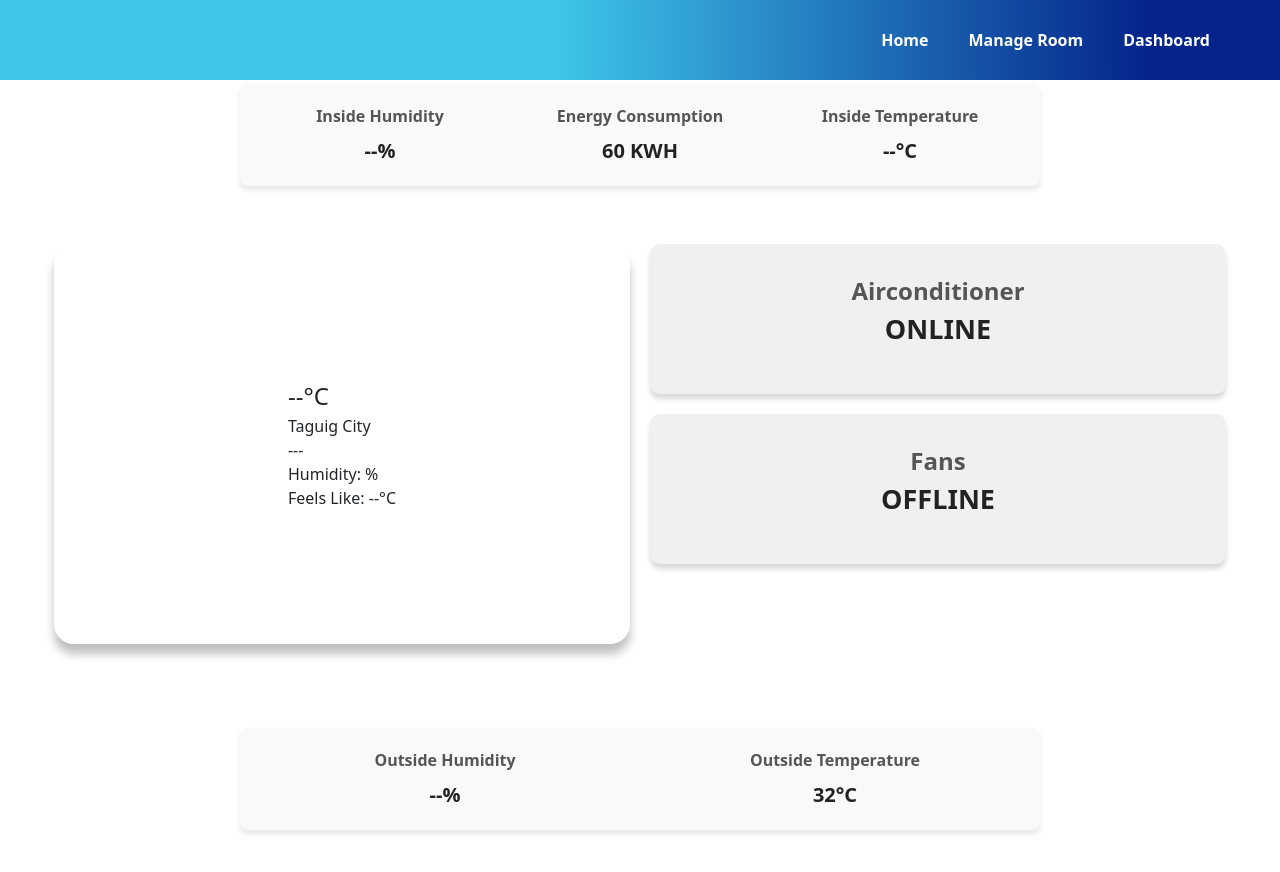
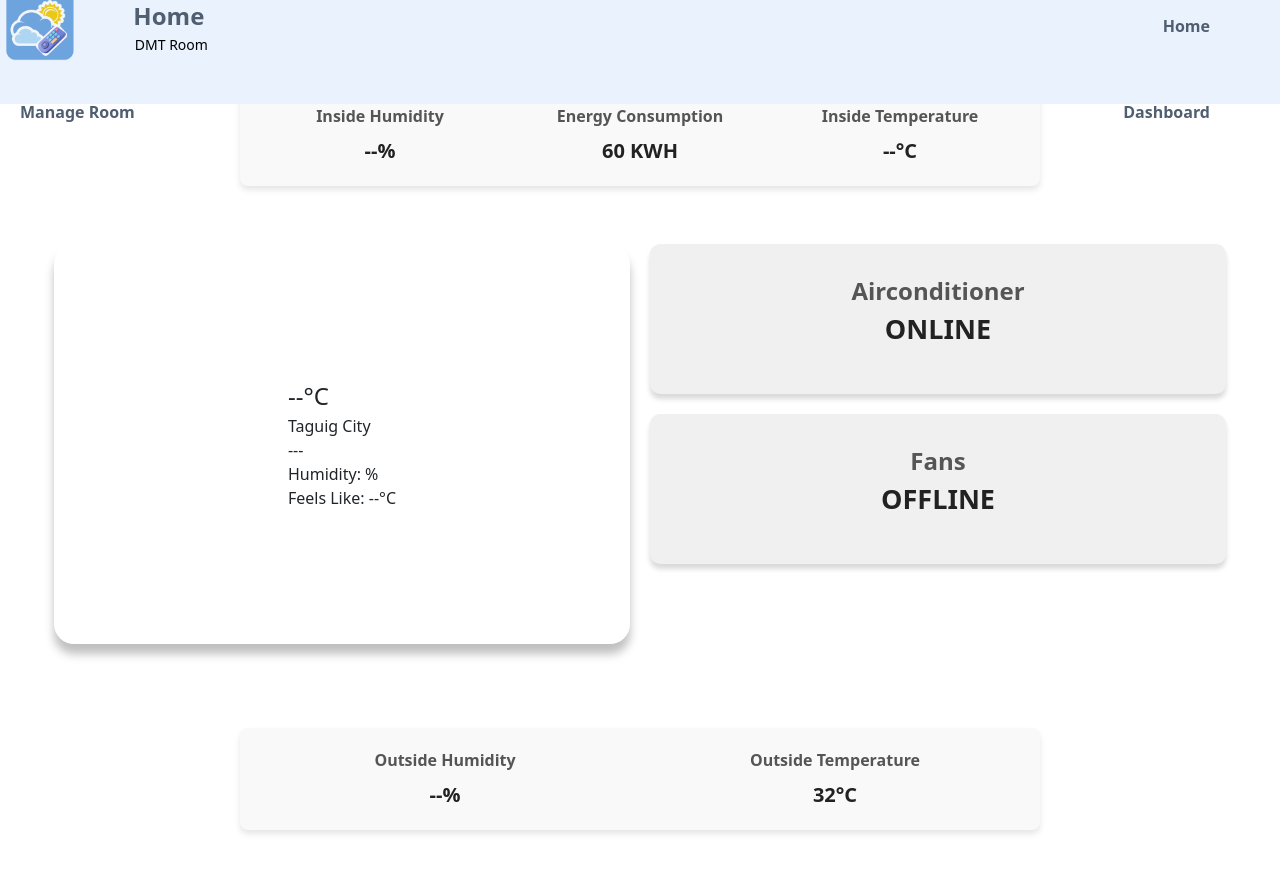
Before and after one commit to MaryAngeleen16/OptiCoolWeb, a React (Create React App) app in the folder frontend/: page /home in a window 1280 px wide. Shown: the top 872 px of the page. Built offline with nearby package versions, Linux system fonts and the light colour scheme; no server answers.

Commit message:
updated header

```diff
--- a/frontend/src/App.js
+++ b/frontend/src/App.js
@@ -10,7 +10,6 @@ function App() {
   return (
     <Router>
       <Routes>
-        {/* Redirect from "/" to "/home" */}
         <Route path="/" element={<Navigate to="/home" replace />} />
         <Route path="/home" element={<Home />} />
         <Route path="/manageRoom" element={<ManageRoom />} />
--- a/frontend/src/Components/Layouts/Header.css
+++ b/frontend/src/Components/Layouts/Header.css
@@ -2,20 +2,18 @@
 .headercustom {
     position: absolute;
     width: 100%;
-    height: 10%;
+    height: 13%;
     left: 0;
     top: 0;
-    background: linear-gradient(89.62deg, #3EC5E9 43.54%, #04238B 90%);
+    background: #eaf2fd;
     display: flex;
     justify-content: right;
     align-items: center;
     padding-right: 50px;
   }
 
-
-
   .navbar a {
-    color: white;
+    color: #4f5e70;
     text-align: center;
     padding: 14px 20px;
     text-decoration: none;
@@ -23,9 +21,41 @@
   }
 
   .navbar a:hover {
-    background-color: #ddd;
+    background-color: #ffffff;
     color: black;
   }
+
+
+  .logo {
+    width: 80px; /* Set the desired width */
+    height: 80px; /* Maintain aspect ratio */
+    margin-right: 15px;
+    margin-top: 20px;
+    margin-bottom: 20px;
+    border-radius: 20%;
+  }
+
+  .logo-container {
+    display: flex;
+    flex-direction: column;
+    align-items: center; /* Centers the text horizontally */
+    justify-content: center; /* Centers the text vertically */
+    text-align: center;
+}
+
+.logo-title {
+    font-size: 24px;
+    font-weight: bold;
+    margin-right: 900px;
+    color: #4f5e70;
+}
+
+.logo-subtitle {
+    font-size: 14px;
+    margin-right: 895px;
+    color: rgb(0, 0, 0);
+}
+
 
   /* Responsive navbar: stack links vertically on small screens */
   @media (max-width: 768px) {
--- a/frontend/src/Components/Layouts/Header.js
+++ b/frontend/src/Components/Layouts/Header.js
@@ -1,16 +1,22 @@
-import React from 'react';
-import './Header.css';  // Your custom CSS file
-import ManageRoom from '../../ManageRoom';
-import { BrowserRouter as Router, Route, Switch } from 'react-router-dom';
+import React from "react";
+import "./Header.css";
+import ManageRoom from "../../ManageRoom";
+import { BrowserRouter as Router, Route, Switch } from "react-router-dom";
+
 function Header() {
   return (
-    <div className="headercustom">  {/* Custom header section */}
+    <div className="headercustom">
+      {/* Custom header section */}
       <div className="navbar">
+      <img className="logo" src="/OptiCool Logo.png" alt="OptiCool Logo" />
+        <div className="logo-container">
+            <span className="logo-title">Home</span>
+            <span className="logo-subtitle">DMT Room</span>
+        </div>
+
         <a href="/home">Home</a>
         <a href="/manageRoom">Manage Room</a>
         <a href="/">Dashboard</a>
-
-
       </div>
     </div>
   );
--- a/frontend/src/Home.css
+++ b/frontend/src/Components/Layouts/Home.css
@@ -117,14 +117,18 @@
     color: #222;
   }
 
-
-
-
-
-
   .button-icon {
     width: 20px;
     height: 20px;
     margin-right: 10px;
     color: #FF5733; /* Change the color using 'currentColor' */
   }
+
+  .no-scrollbar {
+    scrollbar-width: none; /* For Firefox */
+    -ms-overflow-style: none; /* For Internet Explorer and Edge */
+  }
+
+  .no-scrollbar::-webkit-scrollbar {
+    display: none; /* For Chrome, Safari, and Opera */
+  }
--- a/frontend/src/Home.js
+++ b/frontend/src/Home.js
@@ -1,7 +1,7 @@
 import React, { useState, useEffect, useCallback } from "react";
 import axios from "axios";
 import Header from "./Components/Layouts/Header";
-import "./Home.css";
+import "./Components/Layouts/Home.css";
 
 function Home() {
   // AccuWeather API Constants
```
Also changed, not shown: frontend/public/OptiCool Logo.png (added).
